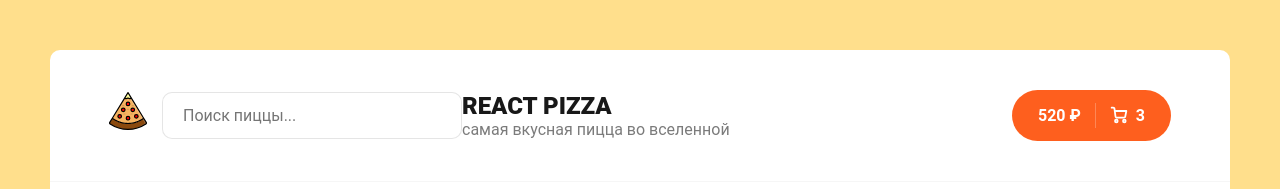
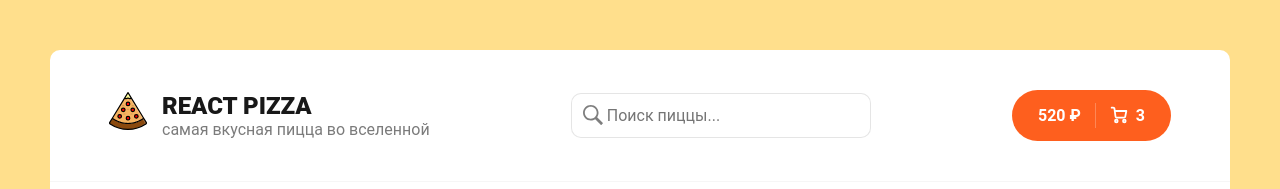
Before and after one commit to HeleneElena/PizzaShop, a React (Create React App) app: page / in a window 1280 px wide. Shown: the top 189 px of the page. Built offline with nearby package versions, Linux system fonts and the light colour scheme; no server answers.

Commit message:
fix: search

```diff
--- a/src/App.js
+++ b/src/App.js
@@ -5,13 +5,15 @@ import { Header } from './components/Header';
 import { Home } from './pages/Home';
 import { Cart } from './pages/Cart';
 import { NotFound } from './pages/NotFound';
+import { useState } from 'react';
 
 const App = () => {
+  const [searchValue, setSearchValue] = useState('');
 
   return (
     <div className="App">
       <div className="wrapper">
-        <Header />
+        <Header searchValue={searchValue} setSearchValue={setSearchValue} />
         <Routes>
           <Route path='/' element={ <Home /> } />
           <Route path='/cart' element={ <Cart /> } />
--- a/src/Search/Search.module.scss
+++ b/src/Search/Search.module.scss
@@ -1,7 +1,39 @@
 .root {
+    position: relative;
+}
+
+.input {
     border: 1px solid rgba(0, 0, 0, 0.1);
     padding: 12px 20px;
     width: 300px;
     border-radius: 10px;
     font-size: 16px;
+    padding-left: 35px;
+
+    &:focus {
+        border: 2px solid rgba(0, 0, 0, 0.1);
+    }
 }
+
+.icon {
+    width: 20px;
+    height: 20px;
+    opacity: 0.5;
+    position: absolute;
+    top: 12px;
+    left: 12px;
+}
+
+.close {
+    width: 15px;
+    cursor: pointer;
+    height: 15px;
+    position: absolute;
+    right: 12px;
+    top: 14px;
+    opacity: 0.5;
+
+    &:hover {
+        opacity: 1;
+    }
+}
--- a/src/Search/index.js
+++ b/src/Search/index.js
@@ -1,5 +1,46 @@
 import styles from './Search.module.scss';
 
-export const Search = () => {
-  return <input className={styles.root} placeholder="Поиск пиццы..." />;
+export const Search = ({ searchValue, setSearchValue }) => {
+
+  const handleChanche = (e) => {
+    setSearchValue(e.target.value);
+  };
+
+  const handleClear = () => {
+    setSearchValue('');
+  };
+
+  return (
+    <div className={styles.root} >
+    <svg
+      className={styles.icon}
+      version="1.1" id="Capa_1" xmlns="http://www.w3.org/2000/svg" x="0px" y="0px"
+       viewBox="0 0 612.08 612.08">
+    <g>
+      <path d="M237.927,0C106.555,0,0.035,106.52,0.035,237.893c0,131.373,106.52,237.893,237.893,237.893
+        c50.518,0,97.368-15.757,135.879-42.597l0.028-0.028l176.432,176.433c3.274,3.274,8.48,3.358,11.839,0l47.551-47.551
+        c3.274-3.274,3.106-8.703-0.028-11.838L433.223,373.8c26.84-38.539,42.597-85.39,42.597-135.907C475.82,106.52,369.3,0,237.927,0z
+        M237.927,419.811c-100.475,0-181.918-81.443-181.918-181.918S137.453,55.975,237.927,55.975s181.918,81.443,181.918,181.918
+        S338.402,419.811,237.927,419.811z"/>
+    </g>
+    </svg>
+    <input className={styles.input}
+           value={searchValue}
+           onChange={handleChanche}
+           type='text'
+           placeholder="Поиск пиццы..."
+    />
+    {
+      searchValue && (
+        <svg className={styles.close}
+             onClick={handleClear}
+             viewBox="0 0 32 32" xmlns="http://www.w3.org/2000/svg">
+          <path d="M4,29a1,1,0,0,1-.71-.29,1,1,0,0,1,0-1.42l24-24a1,1,0,1,1,1.42,1.42l-24,24A1,1,0,0,1,4,29Z"/>
+          <path d="M28,29a1,1,0,0,1-.71-.29l-24-24A1,1,0,0,1,4.71,3.29l24,24a1,1,0,0,1,0,1.42A1,1,0,0,1,28,29Z"/>
+        </svg>
+      )
+    }
+
+    </div>
+  );
 };
--- a/src/components/Header/index.jsx
+++ b/src/components/Header/index.jsx
@@ -2,7 +2,7 @@ import { Link } from 'react-router-dom';
 import Logo from '../../assets/img/pizza-logo.svg';
 import { Search } from '../../Search';
 
-export const Header = () => {
+export const Header = ({ searchValue, setSearchValue }) => {
     return (
         <div className="header">
         <div className="container">
@@ -10,12 +10,12 @@ export const Header = () => {
             <Link to='/'>
               <img width="38" src={Logo} alt="Pizza logo" />
             </Link>
-            <Search />
             <div>
               <h1>React Pizza</h1>
               <p>самая вкусная пицца во вселенной</p>
             </div>
           </div>
+          <Search searchValue={searchValue} setSearchValue={setSearchValue} />
           <div className="header__cart">
             <a href="/cart" className="button button--cart">
               <span>520 ₽</span>
```
Also changed, not shown: src/assets/img/close.svg (added), src/assets/img/search.svg (deleted).
